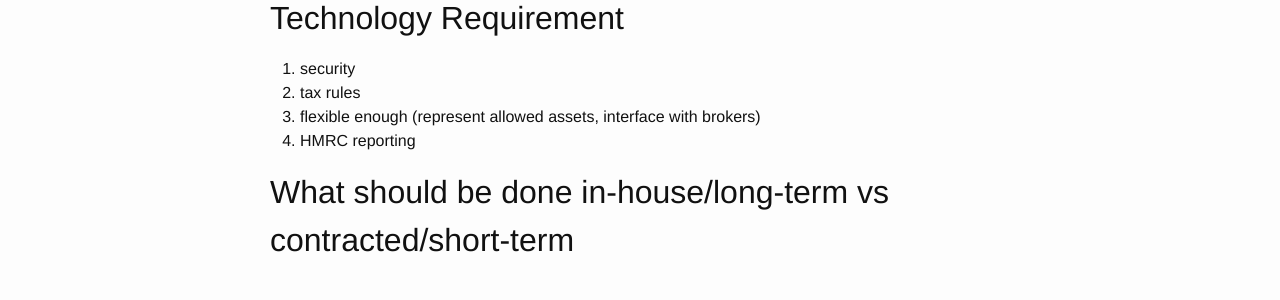
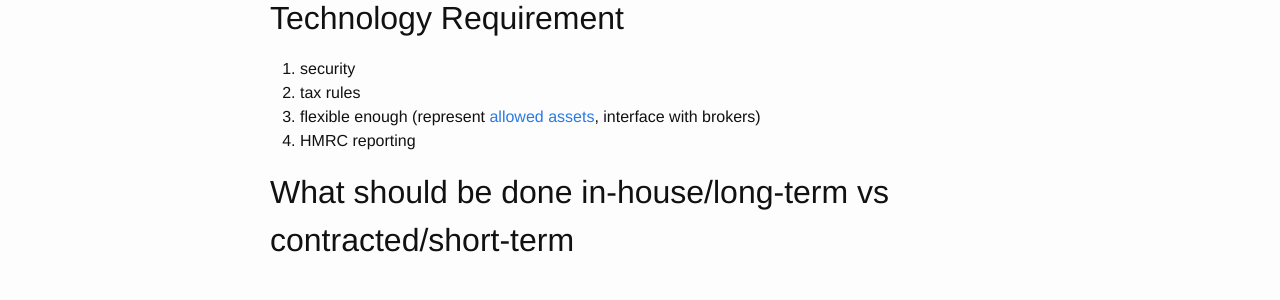
Before and after one commit to jli05/jli05.github.io, a Jekyll site: the page built from _posts/2024-12-20-Saving-Platform-Technology-Requirement.md, in a window 1280 px wide. Shown: the part 206-506 px from the top of the page. Built offline with Jekyll 4.4.1, drawn with Linux system fonts in a browser that asks for light colours; some of the changed lines change nothing that is shown.

Commit message:
add link

```diff
--- a/_posts/2024-12-20-Saving-Platform-Technology-Requirement.md
+++ b/_posts/2024-12-20-Saving-Platform-Technology-Requirement.md
@@ -7,7 +7,7 @@
 
 1. security
 2. tax rules
-3. flexible enough (represent allowed assets, interface with brokers)
+3. flexible enough (represent [allowed assets](https://www.gov.uk/guidance/stocks-and-shares-investments-for-isa-managers), interface with brokers)
 4. HMRC reporting
 
 ## What should be done in-house/long-term vs contracted/short-term
```
